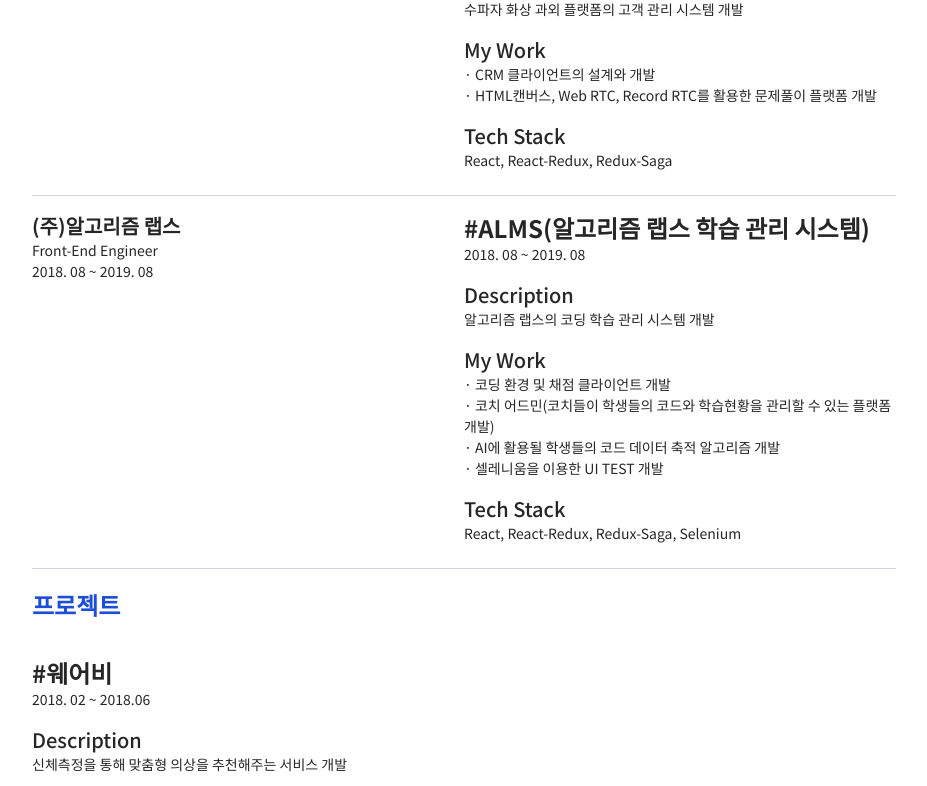
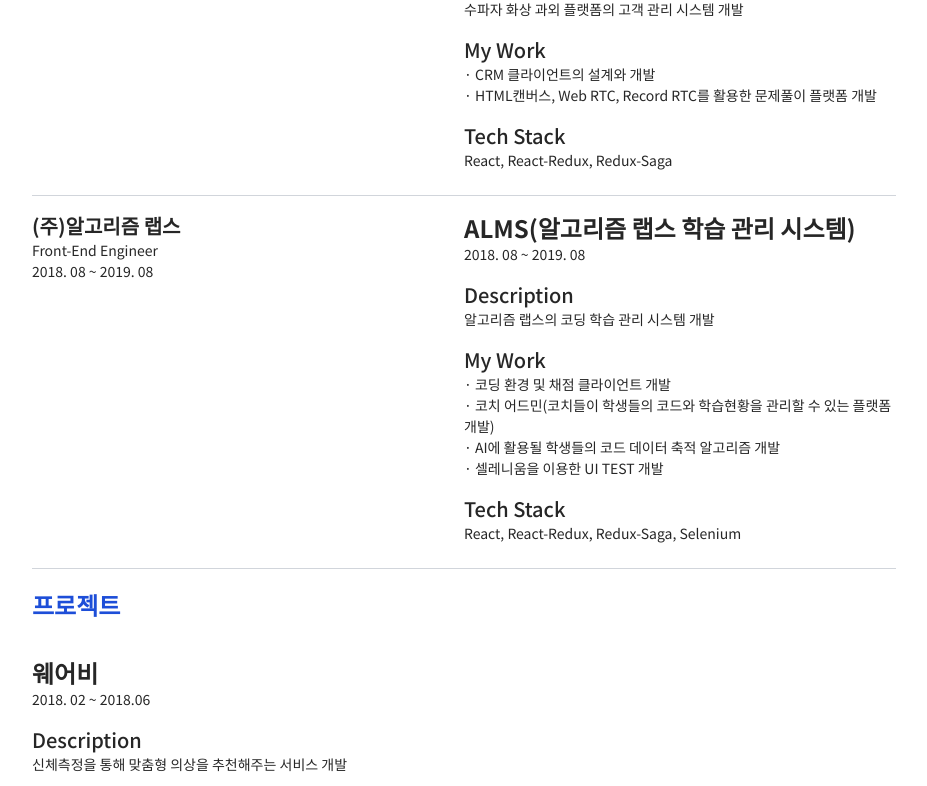
Before and after one commit to ShinHyunJong/resume, a Next.js app: page / in a window 1280 px wide. Shown: the part 2011-2797 px from the top of the page, without its empty margins (176-1103 px from the left). Built offline with nearby package versions, Linux system fonts and the light colour scheme.

Commit message:
fix font import

```diff
--- a/pages/_document.tsx
+++ b/pages/_document.tsx
@@ -28,7 +28,12 @@ class MyDocument extends Document {
   render() {
     return (
       <Html>
-        <Head></Head>
+        <Head>
+          <link
+            href="https://fonts.googleapis.com/css2?family=Noto+Sans+KR:wght@300;400;500;700;900&display=swap"
+            rel="stylesheet"
+          ></link>
+        </Head>
         <body>
           <Main />
           <NextScript />
--- a/pages/index.tsx
+++ b/pages/index.tsx
@@ -8,11 +8,6 @@ const Home: NextPage = () => {
       <Head>
         <title>신현종 이력서</title>
         <meta name="viewport" content="initial-scale=1.0, width=device-width" />
-        <link
-          href="https://fonts.googleapis.com/css2?family=Noto+Sans+KR:wght@300;400;500;700;900&display=swap"
-          rel="stylesheet"
-        ></link>
-        <link rel="icon" href="/favicon.ico" />
       </Head>
       <div className="flex flex-col">
         <div className="flex flex-col">
@@ -60,7 +55,7 @@ const Home: NextPage = () => {
                           className="mb-4 whitespace-pre-line"
                         >
                           <div className="mb-2">
-                            <p className="text-2xl font-bold">#{y.name}</p>
+                            <p className="text-2xl font-bold">{y.name}</p>
                             <p>{y.period}</p>
                           </div>
                           <div className="py-2">
@@ -93,7 +88,7 @@ const Home: NextPage = () => {
                 className="mb-4 whitespace-pre-line border-b border-solid border-gray-300 py-4"
               >
                 <div className="mb-2">
-                  <p className="text-2xl font-bold">#{x.name}</p>
+                  <p className="text-2xl font-bold">{x.name}</p>
                   <p>{x.period}</p>
                 </div>
                 <div className="py-2">
```
